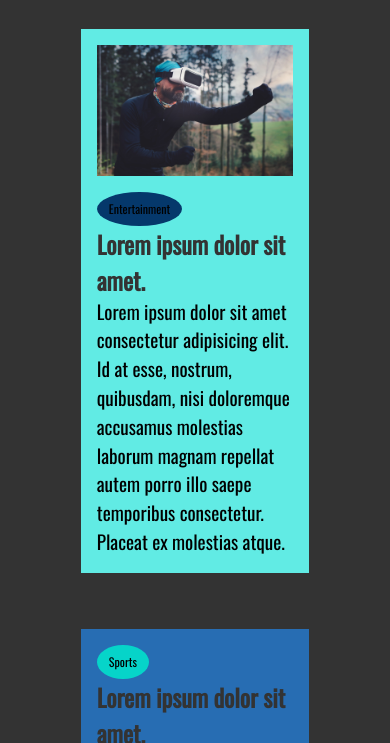
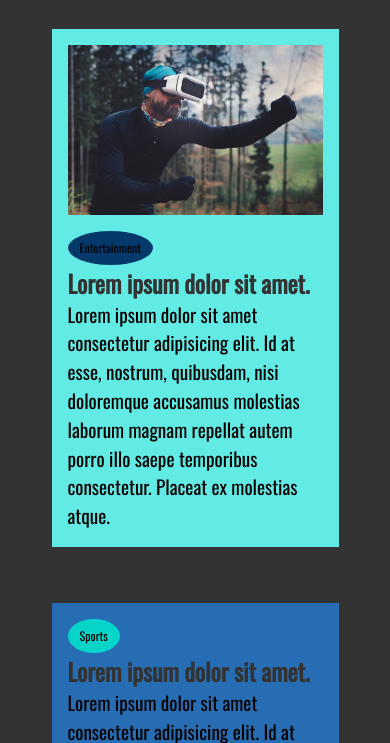
Before and after one commit to RiyasaatAhmed/NewsGridUsingRawHTMLCSS, a plain HTML site: page index.html in a window 390 px wide. Shown: the part 621-1364 px from the top of the page. Drawn offline with nearby package versions, Linux system fonts and the light colour scheme.

Commit message:
extending the width of the container

```diff
--- a/css/mobile.css
+++ b/css/mobile.css
@@ -1,4 +1,8 @@
 /* Removing Icons from the Nav-bar */
+.container
+{
+  max-width: 90vw;
+}
 
 #nav .container .nav-menu .nav-icons
 {
@@ -51,9 +55,11 @@
 #timeline .container .timeline-container > *:first-child,
 #timeline .container .timeline-container > *:last-child
 {
-  display: flex;
-  flex-direction: column;
+  display: grid;
+  grid-template-columns: 1fr;
+  grid-gap: 1rem;
 }
+
 
 /* About */
 .about-info-container
```
